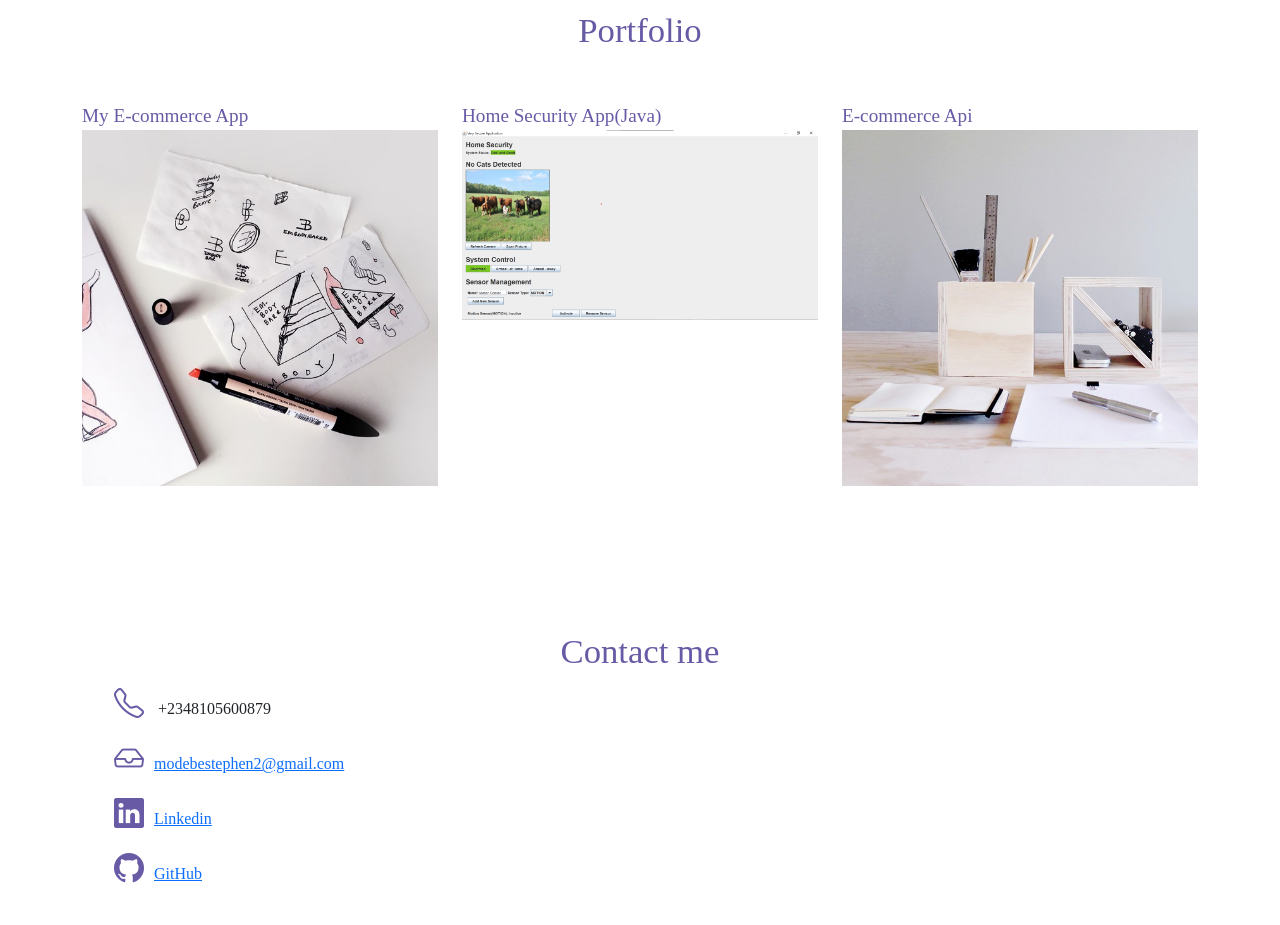
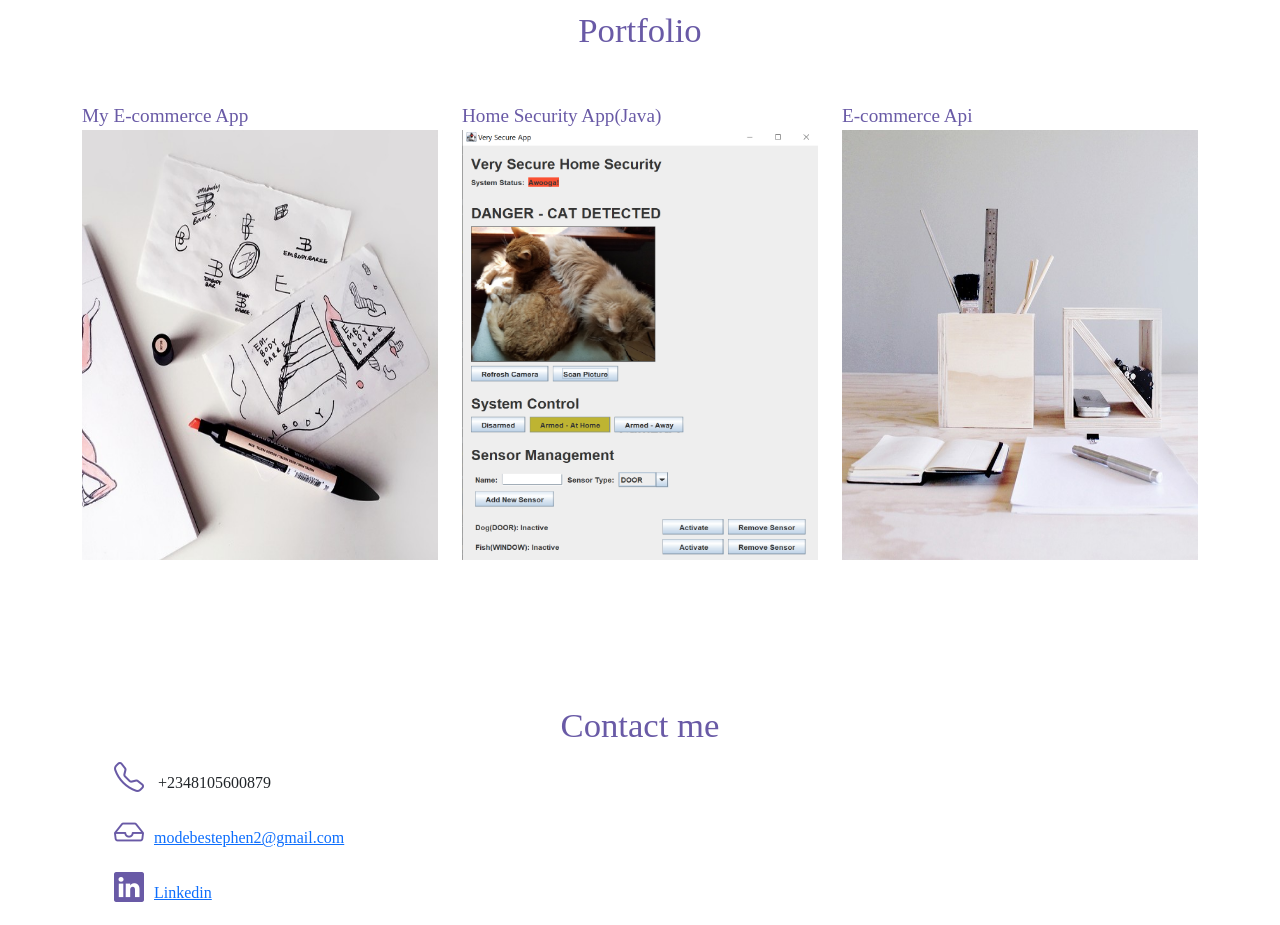
Before and after one commit to M-Steve1/portfolio, an Angular app: page / in a window 1280 px wide. Shown: the part 1500-2425 px from the top of the page. Built offline with nearby package versions, Linux system fonts and the light colour scheme; a web font is replaced by a local one.

Commit message:
Resize portfolio images

```diff
--- a/src/app/components/portfolio/portfolio.component.css
+++ b/src/app/components/portfolio/portfolio.component.css
@@ -11,6 +11,7 @@ h6 {
 img {
     width: 100%;
     cursor: pointer;
+    height: 430px;
 }
 
 img:hover {
--- a/src/app/components/portfolio/portfolio.component.html
+++ b/src/app/components/portfolio/portfolio.component.html
@@ -14,7 +14,7 @@
         <div class="portfolio-card col-md">
             <a target="_blank" href="https://github.com/M-Steve1/Home-security-app">
                 Home Security App(Java)
-                <img src="../../../assets/imgs/Java-security.png" alt="portfolio-card">
+                <img class="home-security-app-image" src="../../../assets/imgs/home-security.png" alt="portfolio-card">
             </a>
         </div>
         <div class="portfolio-card col-md">
```
Also changed, not shown: src/assets/imgs/home-security.png (added).
